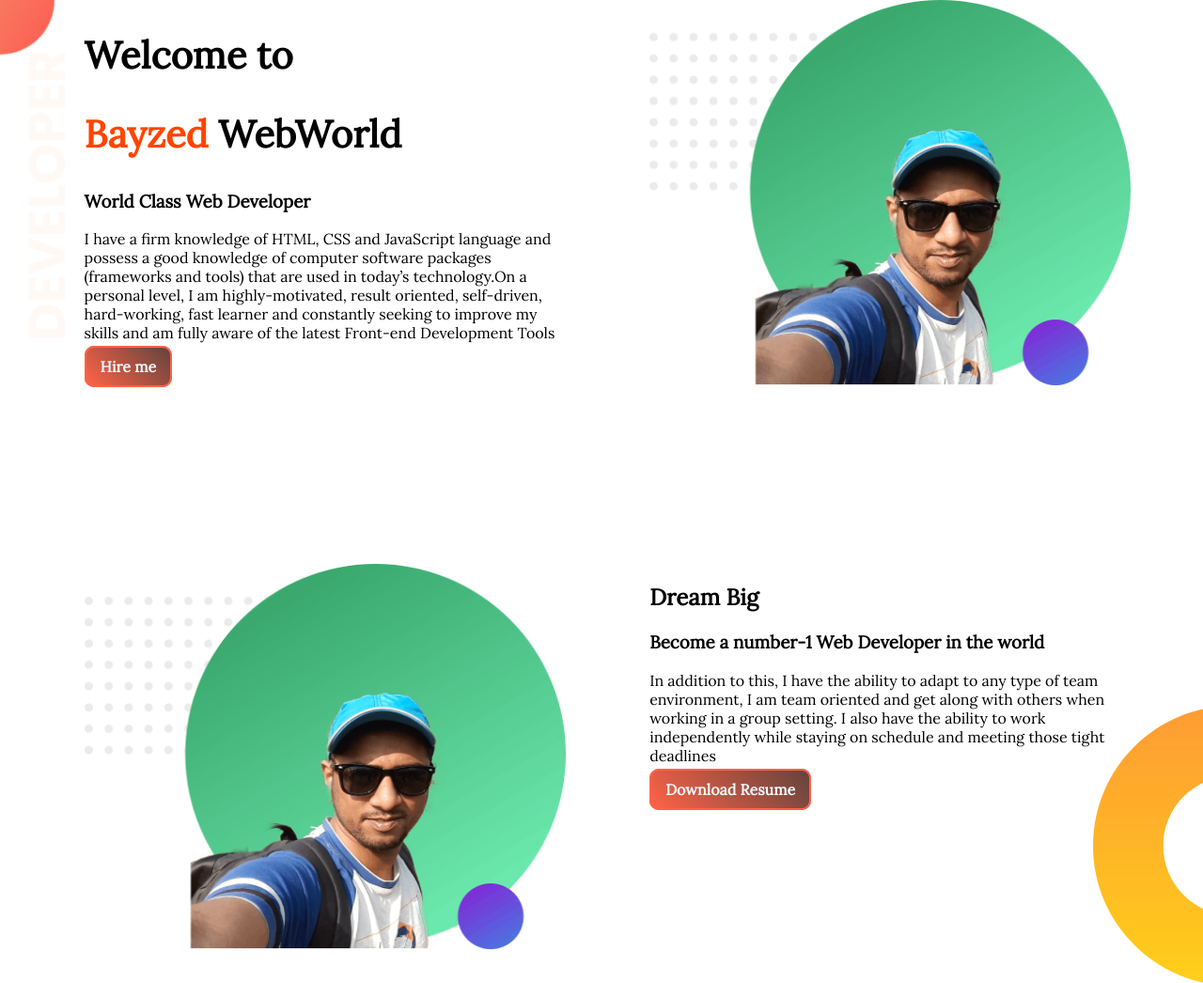
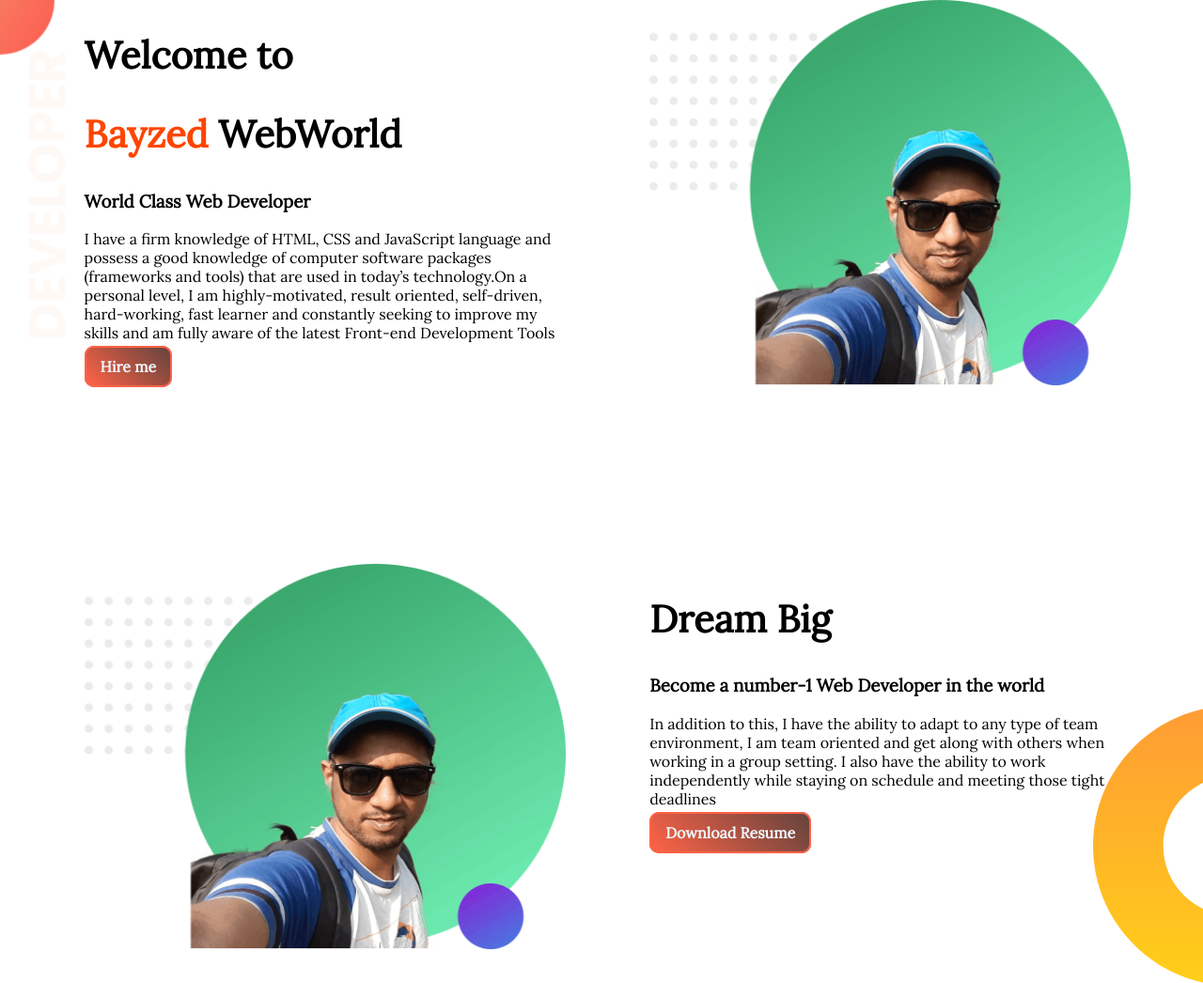
Before and after one commit to bayzed08/web-portfolio, a plain HTML site: page index.html in a window 1280 px wide. Shown: the whole page at 94% size. Drawn offline with Linux system fonts and the light colour scheme.

Commit message:
full section h2 resize

```diff
--- a/style.css
+++ b/style.css
@@ -47,3 +47,7 @@ section {
     color: aliceblue;
     font-weight: 800;
 }
+
+h2 {
+    font-size: 40px;
+}
```
